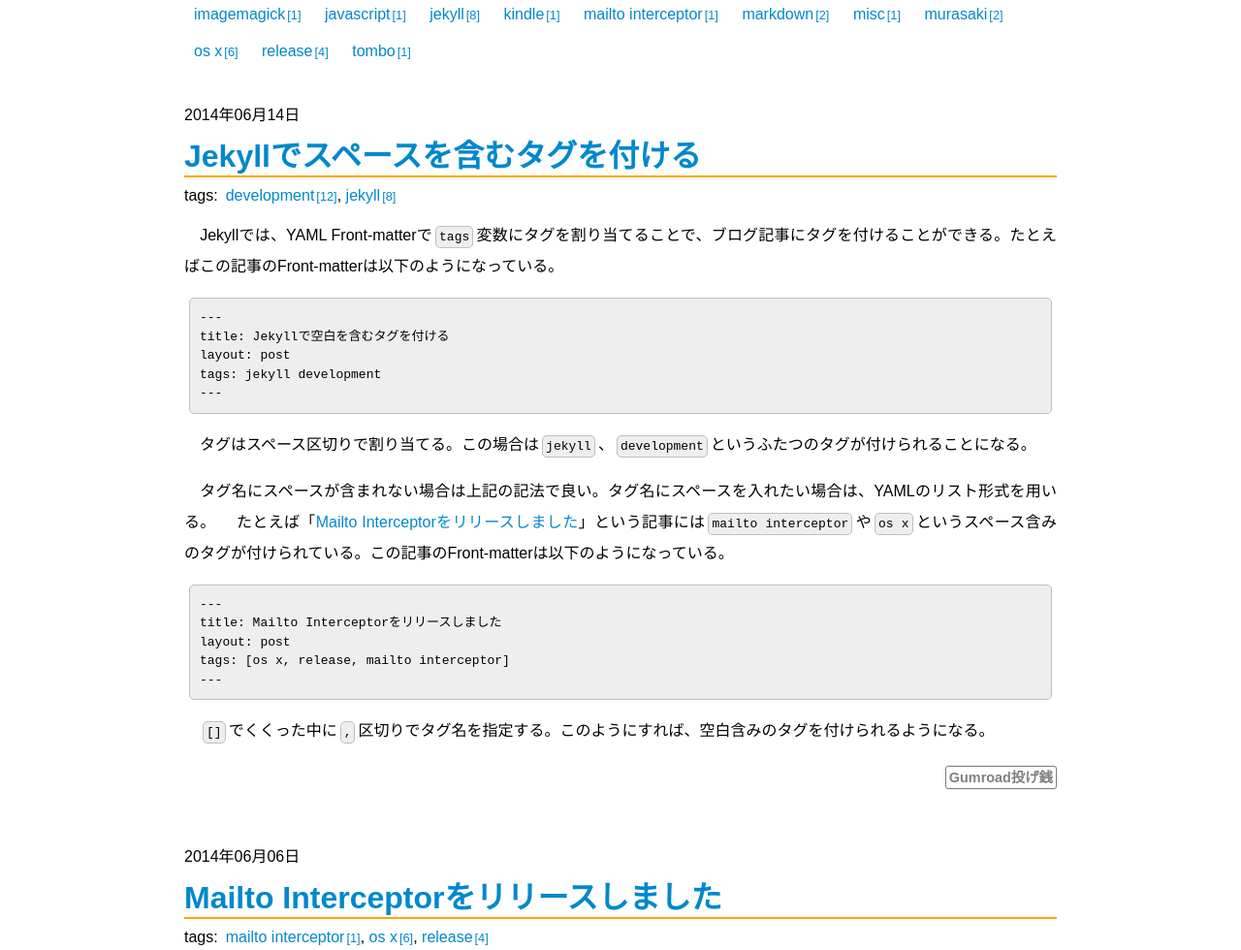
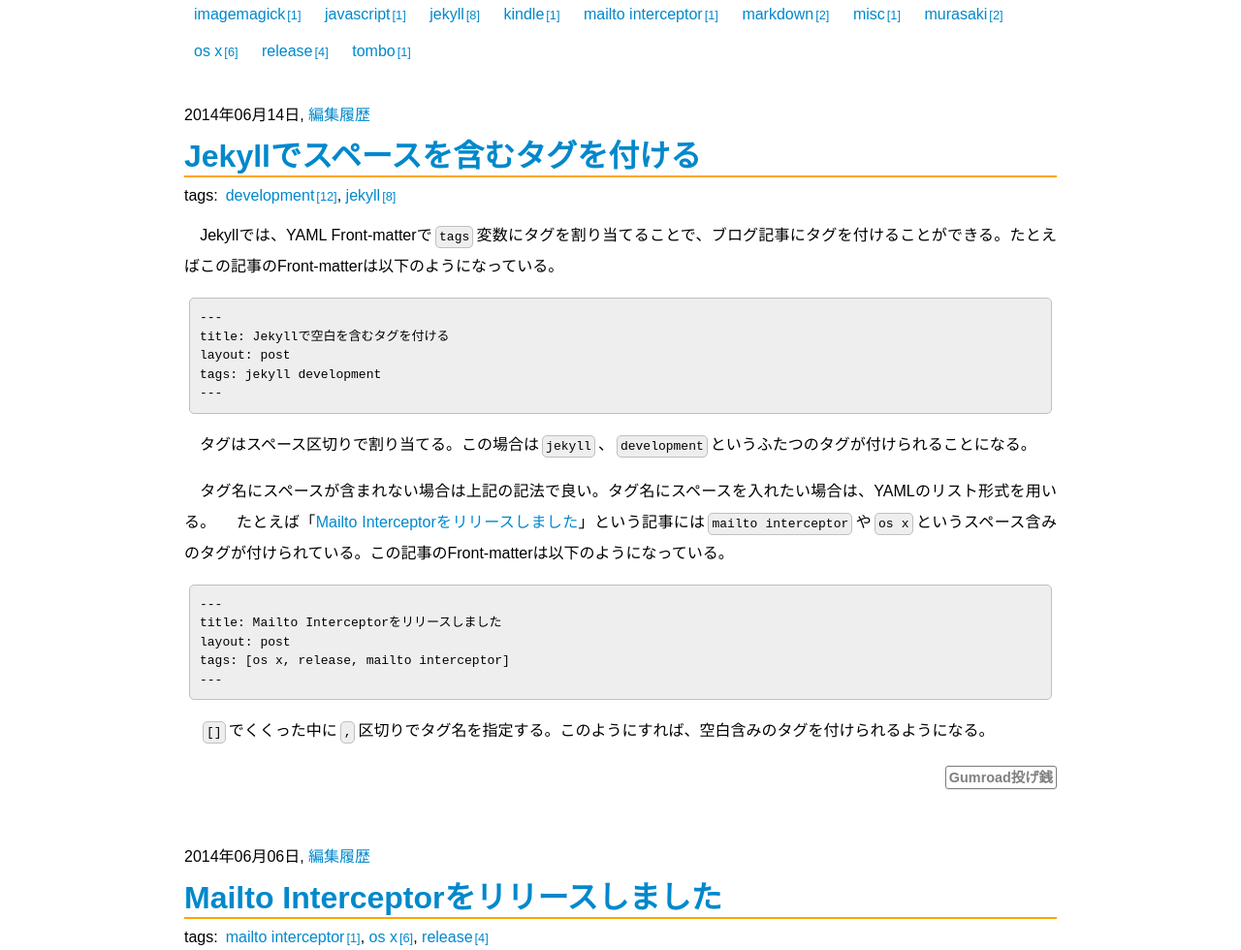
Before and after one commit to GenjiApp/genjiapp.github.io, a Jekyll site: the page built from blog/index.html, in a window 1280 px wide and 1400 px high. Shown: the part 160-1140 px from the top of the window at 97% size. Built offline with Jekyll 4.4.1, drawn with Linux system fonts in a browser that asks for light colours; Markdown is read by kramdown in place of the engine named in the settings; the list of posts is cut into pages by our own code; some of the changed text lies outside the part shown.

Commit message:
add a link for commit history to each posts

```diff
--- a/_config.yml
+++ b/_config.yml
@@ -11,3 +11,5 @@ paginate_path: "blog/page:num"
 markdown: redcarpet
 redcarpet:
   extensions: ["autolink", "hard_wrap"]
+
+historyURL: https://github.com/GenjiApp/genjiapp.github.io/commits/master/
--- a/_layouts/post.html
+++ b/_layouts/post.html
@@ -17,7 +17,7 @@
     <p id="feed"><a href="/blog/feed.xml">feed</a></p>
 
     <article>
-      <p class="postDate">{{ page.date | date: "%Y年%m月%d日" }}</p>
+      <p class="postDate">{{ page.date | date: "%Y年%m月%d日" }}, <a href="{{ site.historyURL }}{{ page.path }}">編集履歴</a></p>
       <h1>{{ page.title }}</h1>
       <aside id="postTags">
         <h2>tags</h2>
--- a/blog/index.html
+++ b/blog/index.html
@@ -31,7 +31,7 @@
 
     {% for post in paginator.posts %}
     <article>
-      <p class="postDate">{{ post.date | date: "%Y年%m月%d日" }}</p>
+      <p class="postDate">{{ post.date | date: "%Y年%m月%d日" }}, <a href="{{ site.historyURL }}{{ post.path }}">編集履歴</a></p>
       <h1><a href="{{ post.url }}">{{ post.title }}</a></h1>
       <aside id="postTags">
         <h2>tags</h2>
```
